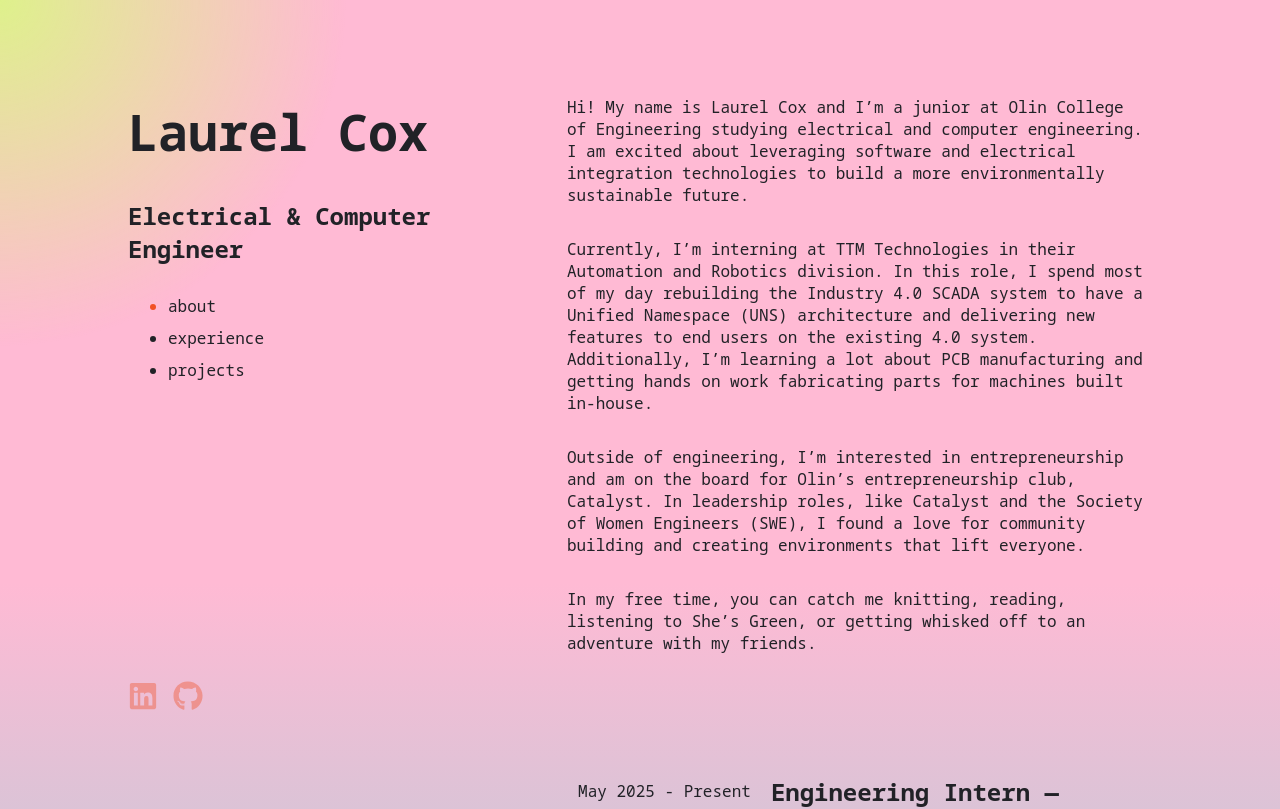
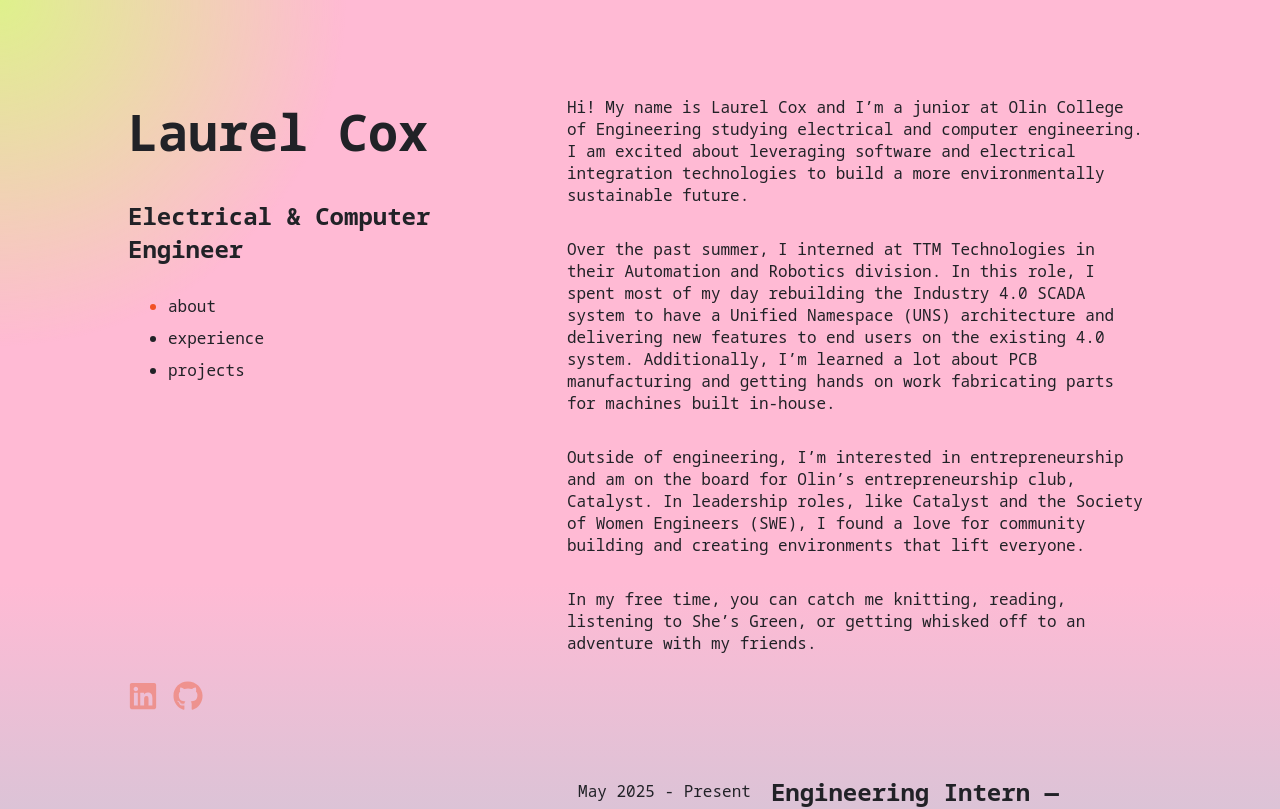
Before and after one commit to coxlaurel/portfolio-site, a React app: page / in a window 1280 px wide. Shown: the top 809 px of the page. Built offline with nearby package versions, Linux system fonts and the light colour scheme; the HTML template or start-up script is replaced by a standard one.

Commit message:
updated about section

```diff
--- a/src/components/About.tsx
+++ b/src/components/About.tsx
@@ -4,7 +4,7 @@ function About() {
     return <>
         <div className='about-content'>
             <p>Hi! My name is Laurel Cox and I’m a junior at Olin College of Engineering studying electrical and computer engineering. I am excited about leveraging software and electrical integration technologies to build a more environmentally sustainable future.</p>
-            <p>Currently, I’m interning at TTM Technologies in their Automation and Robotics division. In this role, I spend most of my day rebuilding the Industry 4.0 SCADA system to have a Unified Namespace (UNS) architecture and delivering new features to end users on the existing 4.0 system. Additionally, I’m learning a lot about PCB manufacturing and getting hands on work fabricating parts for machines built in-house. </p>
+            <p>Over the past summer, I interned at TTM Technologies in their Automation and Robotics division. In this role, I spent most of my day rebuilding the Industry 4.0 SCADA system to have a Unified Namespace (UNS) architecture and delivering new features to end users on the existing 4.0 system. Additionally, I’m learned a lot about PCB manufacturing and getting hands on work fabricating parts for machines built in-house. </p>
             <p>Outside of engineering, I’m interested in entrepreneurship and am on the board for Olin’s entrepreneurship club, Catalyst. In leadership roles, like Catalyst and the Society of Women Engineers (SWE), I found a love for community building and creating environments that lift everyone.</p>
             <p>In my free time, you can catch me knitting, reading, listening to She’s Green, or getting whisked off to an adventure with my friends.</p>
         </div>
```
Also changed, not shown: 1 other file (tests, documents, lock files or other folders).
